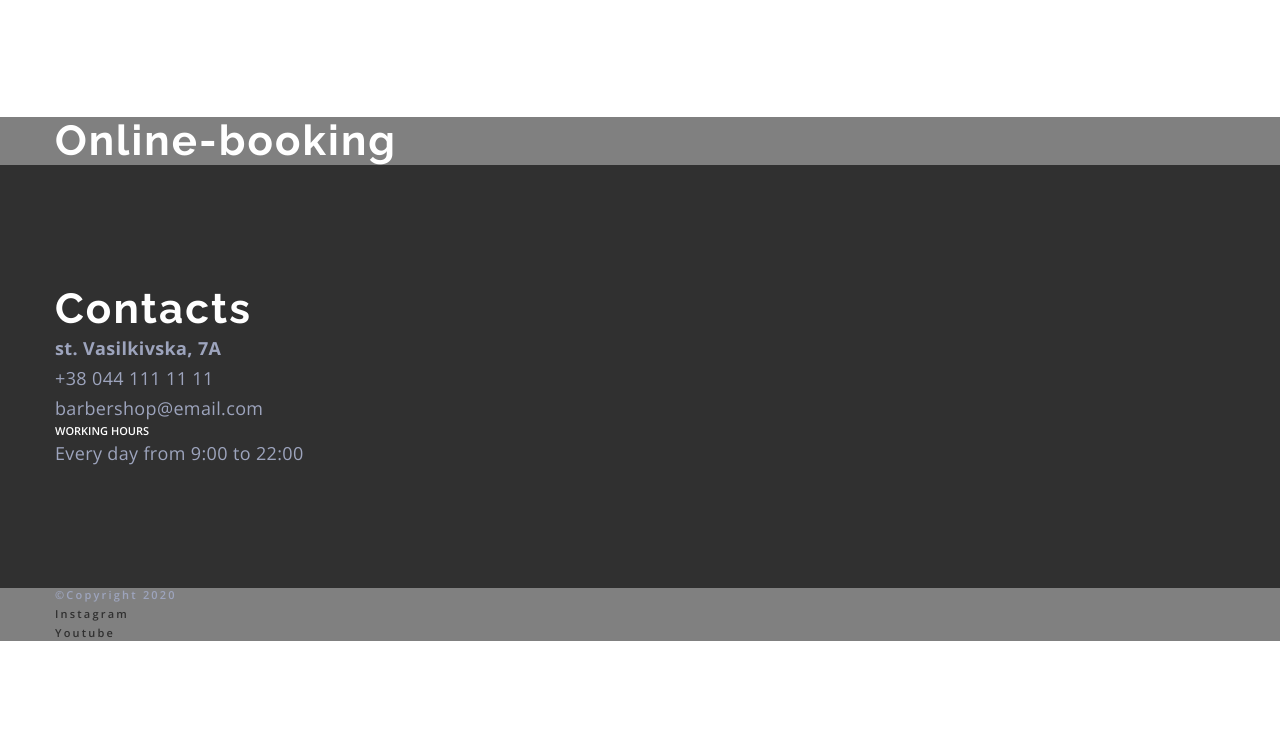
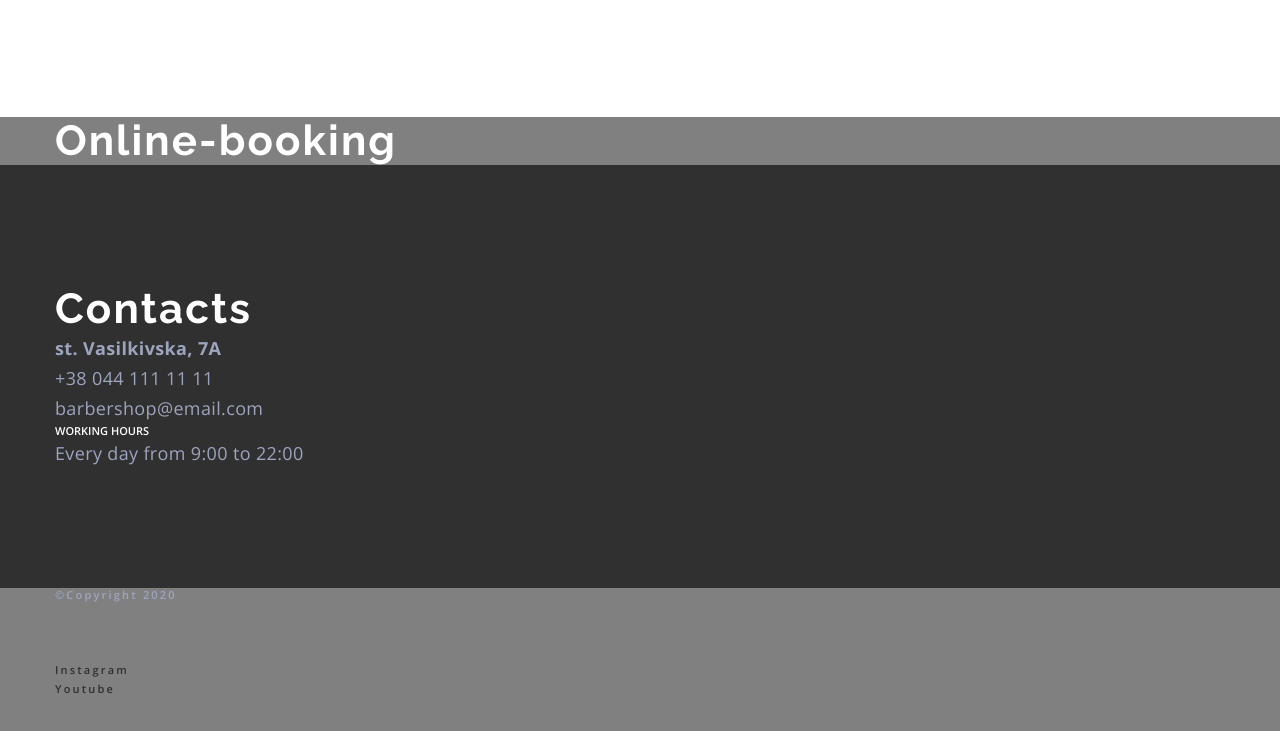
Before and after one commit to TymQa/BarberShop, a plain HTML site: page index.html in a window 1280 px wide. Shown: the part 6167-6898 px from the top of the page. Before the commit the page ends 6808 px from the top, so only its background shows below. Drawn offline with nearby package versions, Linux system fonts and the light colour scheme.

Commit message:
Update style.css

```diff
--- a/css/style.css
+++ b/css/style.css
@@ -456,6 +456,7 @@ address {
     background-color: gray;
 }
 
+
 .footer-copyright {
     font-weight: 600;
     font-size: 11px;
@@ -465,6 +466,8 @@ address {
 }
 
 .footer-list {
+    padding-top: 56px;
+    padding-bottom: 56px;
 }
 
 .footer-item {
```
